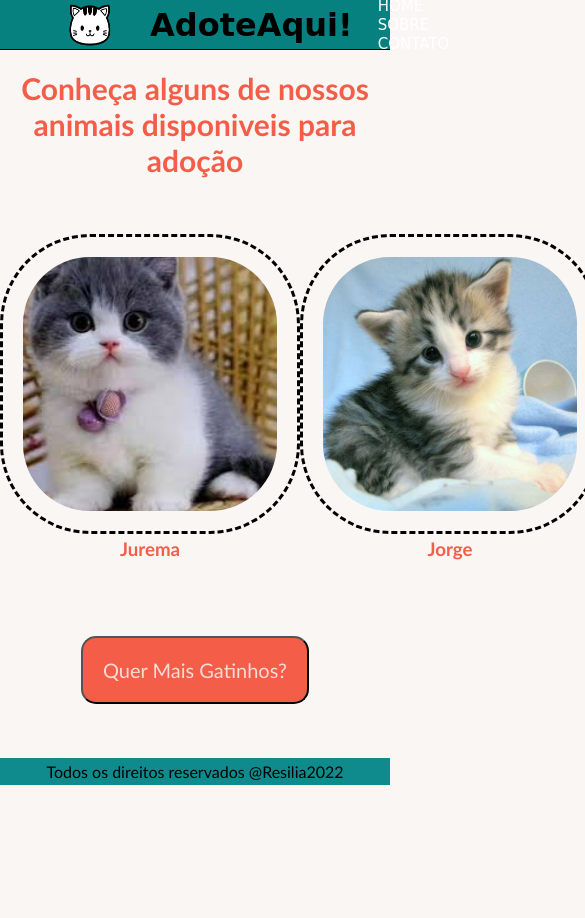
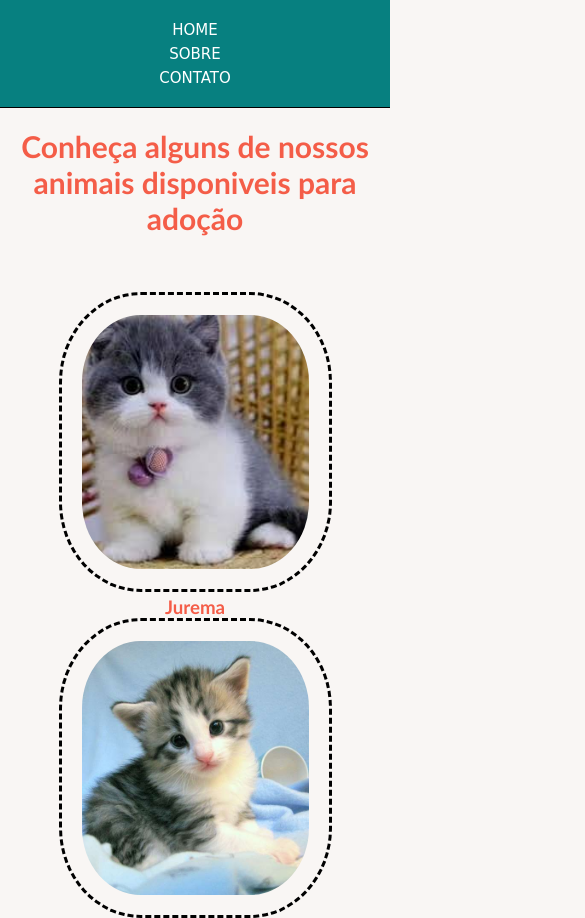
Before and after one commit to brendatondin/AdoteAqui, a plain HTML site: page index.html in a window 390 px wide. Shown: the top 918 px of the page, 585 px wide, since content can reach past the window. Before the commit the page ends 844 px from the top, so only its background shows below. Drawn offline with Linux system fonts and the light colour scheme.

Commit message:
Adicionei media query

```diff
--- a/index.css
+++ b/index.css
@@ -37,23 +37,27 @@ header{
     /* background-color: black;
     border-radius: 25px; */
 }
-h1:hover{
+
+.container-logo:hover{
     color: black;
-    transform: scale(1.1);
+    transform: scale(0.9);
 }
 
 .container-logo{
     display: flex;
     align-items: center;
+    transition: all 0.3s;
 }
 
 .logo-texto {
     margin-left: 20px;
 }
 
-.menu li {
-    display: inline-block;
-    margin: 0 10px;
+.menu ul {
+    display: flex;
+    justify-content: space-around;
+    list-style: none;
+    gap: 5px;
 }
 
 .menu li a{
--- a/index.html
+++ b/index.html
@@ -5,6 +5,7 @@
     <meta http-equiv="X-UA-Compatible" content="IE=edge">
     <meta name="viewport" content="width=device-width, initial-scale=1.0">
     <link rel="stylesheet" href="./index.css">
+    <link rel="stylesheet" href="./mediaQuery.css">
     <title>Document</title>
 </head>
 <body>
@@ -13,7 +14,6 @@
             <div class="logo-imagem">
                 <img class="logo-imagem" src="./gato_log-removebg-preview.png" alt="gatinho"s>
             </div>
-            <div class="logo-texto"></div>
             <h1>AdoteAqui!</h1>
         </div>
 
--- /dev/null
+++ b/mediaQuery.css
@@ -0,0 +1,31 @@
+@media (max-width: 700px) {
+
+    .container-logo {
+        display: none;
+    }
+    header {
+        height: fit-content;
+        align-items: center;
+        justify-content: center;
+    }
+    .menu {
+        align-items: center;
+    }
+    .menu ul {
+        display: flex;
+        flex-direction: column;
+        align-items: center;
+        justify-content: center;
+    }
+
+    .animais-menu {
+        display: flex;
+        flex-direction: column;
+    }
+}
+
+@media (max-width: 800px) {
+    .img-gato{
+        width: 70%;
+    }
+}
```
